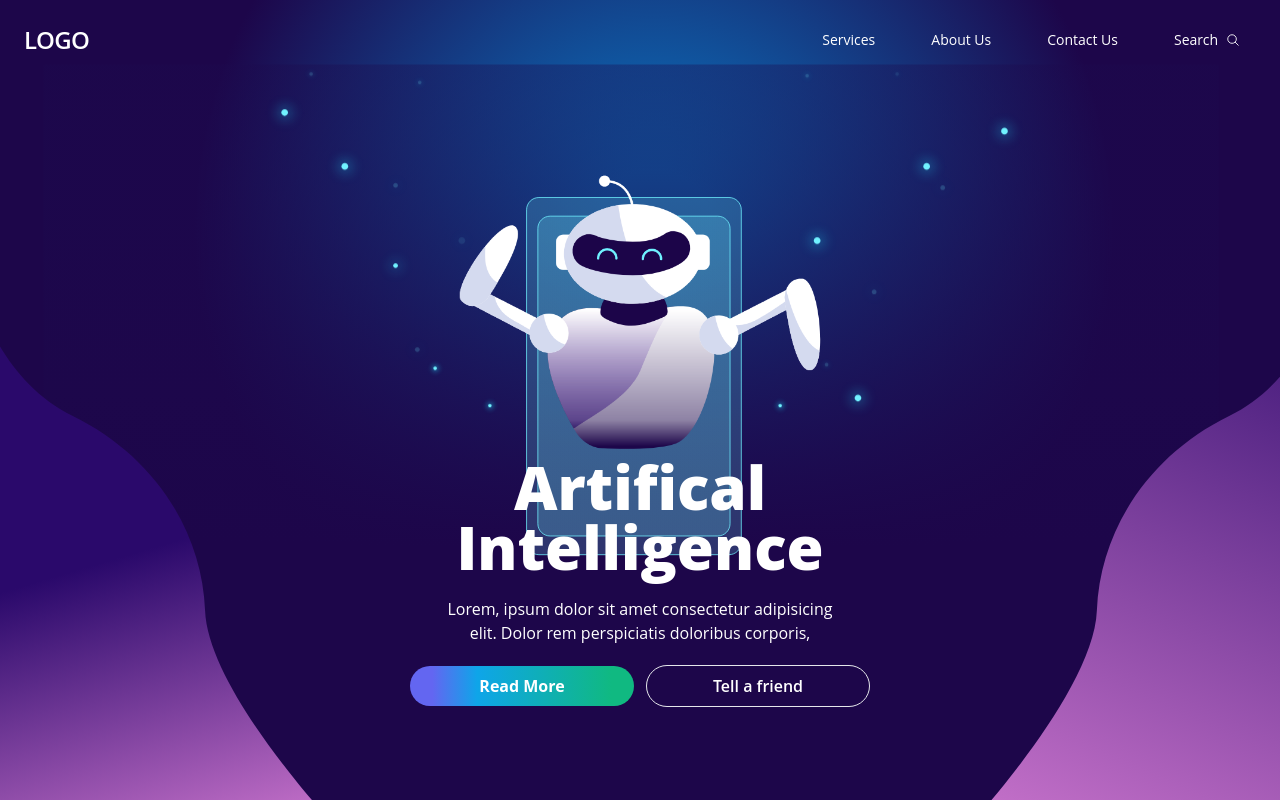
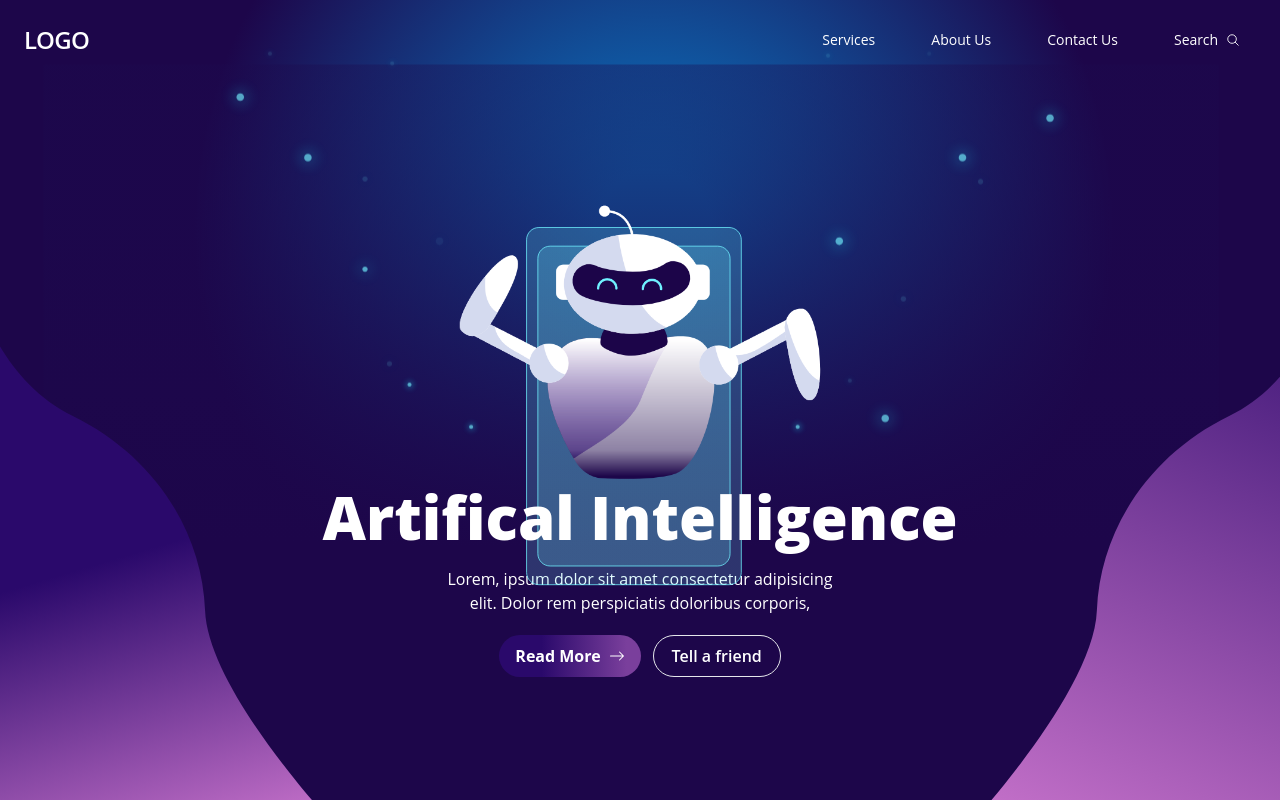
Before and after one commit to RehamanSyed/ai, a React (Create React App) app: page / in a window 1280 px wide. Built offline with nearby package versions, Linux system fonts and the light colour scheme.

Commit message:
added text animation

```diff
--- a/src/App.js
+++ b/src/App.js
@@ -2,8 +2,10 @@ import { useState } from "react";
 import { animate, motion } from "framer-motion";
 import Header from "./shared/Header";
 import robotesimg from "./image/robotes.svg";
+import robotesimg1 from "./image/robotes1.svg";
 import dotsimg from "./image/dots.svg";
 import bgimg from "./image/BG.svg";
+import { BsArrowRight } from "react-icons/bs";
 function App() {
   const imgVariant = {
     hidden: {
@@ -13,6 +15,10 @@ function App() {
     animate: {
       y: 100,
       opacity: 1,
+    },
+    exit: {
+      y: 200,
+      opacity: 0,
     },
   };
   const dotsVariant = {
@@ -24,6 +30,37 @@ function App() {
     },
     exit: {
       opacity: 0,
+    },
+  };
+  const text = "Artifical Intelligence";
+  const letters = Array.from(text);
+  const container = {
+    hidden: { opacity: 0 },
+    visible: (i = 1) => ({
+      opacity: 1,
+      transition: { staggerChildren: 0.03, delayChildren: 0.04 * i },
+    }),
+  };
+  const child = {
+    visible: {
+      opacity: 1,
+      x: 0,
+      y: 0,
+      transition: {
+        type: "spring",
+        damping: 12,
+        stiffness: 100,
+      },
+    },
+    hidden: {
+      opacity: 0,
+      x: -20,
+      y: 10,
+      transition: {
+        type: "spring",
+        damping: 12,
+        stiffness: 100,
+      },
     },
   };
   return (
@@ -38,8 +75,9 @@ function App() {
             <motion.img
               variants={imgVariant}
               transition={{
-                ease: "linear",
-                duration: 1,
+                repeat: Infinity,
+                repeatDelay: 1,
+                duration: 2,
               }}
               animate="animate"
               initial="hidden"
@@ -54,8 +92,8 @@ function App() {
                 className="cursor-pointer absolute inset-0 w-full"
                 variants={dotsVariant}
                 initial={{ opacity: 0, scale: 0.9 }}
-                animate={{ opacity: 1, scale: 0.8 }}
-                transition={{ repeat: Infinity, repeatDelay: 3, duration: 1 }}
+                animate={{ opacity: 1, scale: 0.9 }}
+                transition={{ repeat: Infinity, repeatDelay: 1, duration: 3 }}
                 // transition={{
                 //   repeat: Infinity,
                 //   repeatDelay: 4,
@@ -64,7 +102,23 @@ function App() {
                 // }}
               />
             </div>
-            <motion.h1
+            <motion.div
+              style={{ overflow: "hidden", display: "flex", fontSize: "2rem" }}
+              variants={container}
+              initial="hidden"
+              animate="visible"
+            >
+              {letters.map((letter, index) => (
+                <motion.h1
+                  variants={child}
+                  key={index}
+                  className=" text-[36px] md:text-5xl lg:text-[60px] font-extrabold mb-5 relative z-10"
+                >
+                  {letter === " " ? "\u00A0" : letter}
+                </motion.h1>
+              ))}
+            </motion.div>
+            {/* <motion.h1
               className=" text-[36px] md:text-5xl lg:text-[60px] font-extrabold mb-5 relative z-10 leading-tight"
               animate={{ opacity: 1, scale: 1 }}
               transition={{
@@ -75,7 +129,7 @@ function App() {
               initial={{ opacity: 0, scale: 0.5 }}
             >
               Artifical Intelligence
-            </motion.h1>
+            </motion.h1> */}
             <motion.p
               animate={{ opacity: 1, scale: 1 }}
               transition={{
@@ -88,11 +142,11 @@ function App() {
               Lorem, ipsum dolor sit amet consectetur adipisicing elit. Dolor
               rem perspiciatis doloribus corporis,
             </motion.p>
-            <div className="flex justify-center space-x-3 items-center mt-5 ">
-              <button className="text-md bg-gradient-to-r from-indigo-500 from-10% via-sky-500 via-30% to-emerald-500 to-90% hover:bg-blue-700 text-white font-bold py-2 px-4 w-32 md:w-40 lg:w-56  rounded-full">
-                Read More
+            <div className="flex justify-center space-x-3   mt-5 ">
+              <button className="flex  items-center text-md bg-gradient-to-r from-[#2a096b] from-10% via-[#2a096b] via-30% to-[#7a3f9c] to-90% hover:bg-blue-700 text-white font-bold py-2 px-4   rounded-full">
+                Read More <BsArrowRight className="ml-2" />
               </button>
-              <button className="text-md text-white bg-transparent  font-semibold hover:text-white py-2 px-4 border border-gradient-to-r from-indigo-500 via-purple-500 rounded-full w-32 md:w-40 lg:w-56">
+              <button className="text-md text-white bg-transparent  font-semibold hover:text-white py-2 px-4 border border-gradient-to-r from-indigo-500 via-purple-500 rounded-full w-32">
                 Tell a friend
               </button>
             </div>
```
Also changed, not shown: src/image/robotes1.svg (added).
